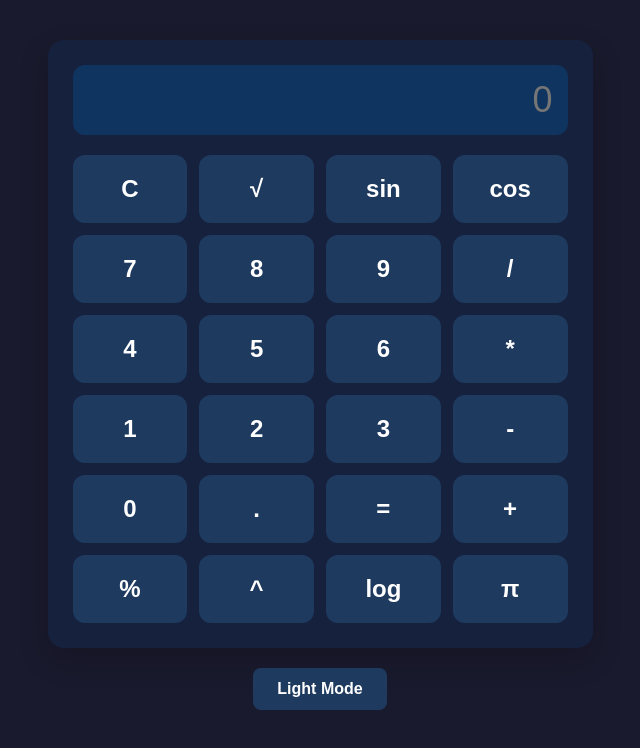
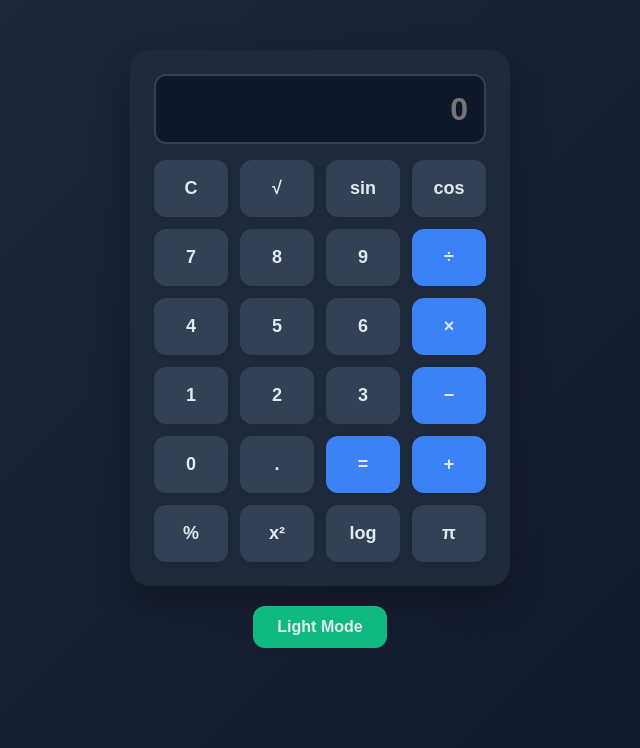
Before and after one commit to TymurRostovskyi/calculator-js, a plain HTML site: page index.html in a window 1280 px wide. Both pictures are taken after a click on the button "Dark Mode". Shown: the whole page, without its empty margins (320-960 px from the left). Drawn offline with Linux system fonts and the light colour scheme.

Commit message:
Add files via upload

```diff
--- a/index.html
+++ b/index.html
@@ -18,27 +18,27 @@
       <button onclick="append('7')">7</button>
       <button onclick="append('8')">8</button>
       <button onclick="append('9')">9</button>
-      <button onclick="append('/')">/</button>
+      <button class="operator" onclick="append('/')">÷</button>
 
       <button onclick="append('4')">4</button>
       <button onclick="append('5')">5</button>
       <button onclick="append('6')">6</button>
-      <button onclick="append('*')">*</button>
+      <button class="operator" onclick="append('*')">×</button>
 
       <button onclick="append('1')">1</button>
       <button onclick="append('2')">2</button>
       <button onclick="append('3')">3</button>
-      <button onclick="append('-')">-</button>
+      <button class="operator" onclick="append('-')">−</button>
 
       <button onclick="append('0')">0</button>
       <button onclick="append('.')">.</button>
-      <button onclick="calculate()">=</button>
-      <button onclick="append('+')">+</button>
+      <button class="operator" onclick="calculate()">=</button>
+      <button class="operator" onclick="append('+')">+</button>
 
       <button onclick="percent()">%</button>
-      <button onclick="append('^')">^</button>
-      <button onclick="append('log(')">log</button>
-      <button onclick="append('π')">π</button>
+      <button onclick="append('**')">x²</button>
+      <button onclick="append('Math.log10(')">log</button>
+      <button onclick="append('3.14159')">π</button>
     </div>
   </div>
   <button onclick="toggleTheme()" class="theme-btn">Dark Mode</button>
--- a/style.css
+++ b/style.css
@@ -1,35 +1,37 @@
-* { box-sizing: border-box; }
+* { box-sizing: border-box; margin: 0; padding: 0; }
 
 body {
-  font-family: 'Segoe UI', sans-serif;
-  background: #f5f5f5;
+  font-family: 'Segoe UI', Tahoma, Geneva, Verdana, sans-serif;
+  background: linear-gradient(135deg, #f5f7fa 0%, #c3cfe2 100%);
   display: flex;
   flex-direction: column;
   align-items: center;
   min-height: 100vh;
-  margin: 0;
-  transition: background 0.3s;
+  padding: 20px;
 }
 
 .calculator {
-  background: #2c3e50;
-  padding: 25px;
-  border-radius: 16px;
-  box-shadow: 0 12px 30px rgba(0,0,0,0.2);
-  margin-top: 40px;
+  background: white;
+  padding: 24px;
+  border-radius: 20px;
+  box-shadow: 0 15px 35px rgba(0, 0, 0, 0.1);
+  margin-top: 30px;
+  width: 100%;
+  max-width: 380px;
 }
 
 #result {
   width: 100%;
   height: 70px;
-  font-size: 36px;
+  padding: 0 16px;
+  margin-bottom: 16px;
+  font-size: 32px;
+  font-weight: 600;
   text-align: right;
-  padding: 0 15px;
-  margin-bottom: 20px;
-  border: none;
+  border: 2px solid #e2e8f0;
   border-radius: 12px;
-  background: #ecf0f1;
-  color: #2c3e50;
+  background: #f8fafc;
+  color: #1e293b;
 }
 
 .buttons {
@@ -39,34 +41,83 @@ body {
 }
 
 button {
-  padding: 20px;
-  font-size: 24px;
-  font-weight: bold;
+  padding: 18px;
+  font-size: 18px;
+  font-weight: 600;
   border: none;
   border-radius: 12px;
-  background: #34495e;
-  color: white;
+  background: #e2e8f0;
+  color: #475569;
   cursor: pointer;
-  transition: all 0.2s;
+  transition: all 0.2s ease;
+  box-shadow: 0 2px 5px rgba(0, 0, 0, 0.05);
 }
 
-button:hover { background: #465c72; transform: translateY(-2px); }
-button:active { transform: scale(0.95); }
+button:hover {
+  background: #cbd5e1;
+  transform: translateY(-1px);
+  box-shadow: 0 4px 8px rgba(0, 0, 0, 0.1);
+}
+
+button:active {
+  transform: translateY(0);
+}
+
+button.operator {
+  background: #3b82f6;
+  color: white;
+}
+
+button.operator:hover {
+  background: #2563eb;
+}
 
 .theme-btn {
   margin-top: 20px;
   padding: 12px 24px;
   font-size: 16px;
-  background: #3498db;
+  font-weight: 600;
+  background: #10b981;
   color: white;
   border: none;
-  border-radius: 8px;
+  border-radius: 12px;
   cursor: pointer;
+  transition: 0.3s;
+}
+
+.theme-btn:hover {
+  background: #059669;
 }
 
 /* Dark Mode */
-body.dark { background: #1a1a2e; }
-.dark .calculator { background: #16213e; }
-.dark #result { background: #0f3460; color: #e2e2e2; }
-.dark button { background: #1e3a5f; }
-.dark button:hover { background: #2a5298; }
+body.dark {
+  background: linear-gradient(135deg, #1e293b 0%, #0f172a 100%);
+}
+
+.dark .calculator {
+  background: #1e293b;
+  box-shadow: 0 15px 35px rgba(0, 0, 0, 0.3);
+}
+
+.dark #result {
+  background: #0f172a;
+  color: #e2e8f0;
+  border-color: #334155;
+}
+
+.dark button {
+  background: #334155;
+  color: #e2e8f0;
+}
+
+.dark button:hover {
+  background: #475569;
+}
+
+.dark button.operator {
+  background: #3b82f6;
+}
+
+.dark .theme-btn {
+  background: #10b981;
+}
```
